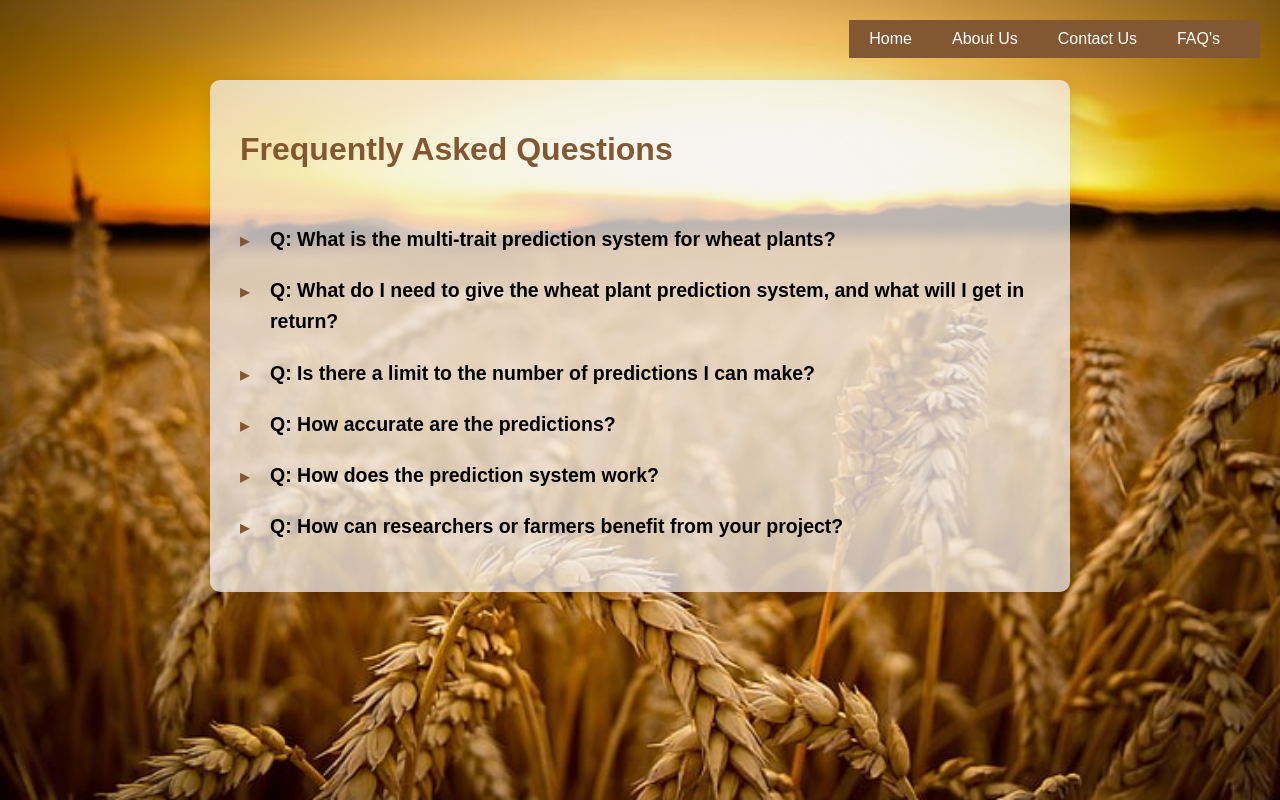
After one commit to shreyakatakam/Wheat-Pro, a Flask app: page /faqs in a window 1280 px wide. The commit adds this page. Run offline with Flask 3, Linux system fonts and the light colour scheme; parts of the project's set-up code (start-up, migrations or seed data) failed here and were passed over.

Commit message:
Final-Commit

```diff
--- a/my_flask_app/app.py
+++ b/my_flask_app/app.py
@@ -103,6 +103,10 @@ def input_csv():
 
     return render_template('input.html', columns=columns, rows=rows)
 
+@app.route('/faqs')
+def faqs():
+    return render_template('faqs.html')
+
 @app.route('/output_csv')
 def output_csv():
     # Replace 'your_csv_file_path.csv' with the actual path to your CSV file
@@ -117,5 +121,6 @@ def output_csv():
 
     return render_template('output.html', columns=columns, rows=rows)
 
+
 if __name__ == '__main__':
     app.run(host='0.0.0.0', debug=True)
--- a/my_flask_app/static/styles.css
+++ b/my_flask_app/static/styles.css
@@ -60,12 +60,19 @@ th {
     border-radius: 10px;
     box-shadow: 0 0 20px rgba(94, 68, 68, 0.142);
     text-align: center;
-    position: absolute;
+    position:absolute;
     bottom: 0;
     right: 0;
     margin: 20px;
     padding: 20px;
 
+}
+#logo-contact {
+    max-width: 60px; /* Adjust the width as needed */
+    border-radius: 50%;
+    position: absolute;
+    top: 20px; /* Adjust the top position as needed */
+    left: 20px; /* Adjust the left position as needed */
 }
 .about_container{
     max-width: 650px;
@@ -134,3 +141,37 @@ body.contact-page {
     background-size: cover;
     background-repeat: no-repeat;
 }
+#logo {
+    max-width: 60px; /* Adjust the width as needed */
+    border-radius: 50%;
+}
+nav {
+    display: flex;
+    align-items: center;
+}
+
+nav a {
+    margin: 0 10px; /* Add spacing between navigation links */
+    color: #fff; /* Set text color to white */
+    text-decoration: none; /* Remove underline */
+}
+
+.header {
+    top:0;
+    background-color: #835731;
+    color: #fff; /* Set text color to white */
+    padding: 5px;
+    display: flex;
+    justify-content: space-between;
+    align-items: center;
+}
+
+
+.footer {
+    background-color: #333; /* Set the background color for the footer */
+    color: #fff; /* Set text color to white */
+    text-align: center;
+    position: fixed;
+    bottom: 0;
+    width: 100%;
+}
--- a/my_flask_app/templates/contact.html
+++ b/my_flask_app/templates/contact.html
@@ -9,8 +9,9 @@
 </head>
 <body class="contact-page">
     {% include 'nav.html' %}
+
     <div class="contact_container">
-
+        <img src="{{ url_for('static', filename='logoq.jpeg') }}" alt="Logo" id="logo-contact">
         <h1>Contact Us</h1>
 
         <div class="contact-details">
@@ -19,8 +20,7 @@
             </p>
             <div class="contact-info">
                 <p><strong>Address:</strong> KMIT, Hyderabad</p>
-                <p><strong>Phone:</strong> +91 XXXXXXXXXX</p>
-                <p><strong>Email:</strong> info@example.com</p>
+                <p><strong>Email: </strong><a href="mailto:multitrait.prediction@gmail.com" style="color: black;">multitrait.prediction@gmail.com</a></p>
             </div>
             <p>
                 If you have any inquiries or would like to get in touch, please feel free to contact us using the provided information.
--- /dev/null
+++ b/my_flask_app/templates/faqs.html
@@ -0,0 +1,130 @@
+
+<!DOCTYPE html>
+<html lang="en">
+<head>
+    <meta charset="UTF-8">
+    <meta name="viewport" content="width=device-width, initial-scale=1.0">
+    <link rel="stylesheet" href="{{ url_for('static', filename='styles.css') }}">
+    <title>FAQs</title>
+    <style>
+        body {
+            font-family: 'Arial', sans-serif;
+            background-image:url('wheat_img1.jpeg') center/cover no-repeat fixed;
+            margin: 0;
+            padding: 0;
+        }
+
+        .container {
+            max-width: 800px;
+            margin: 80px auto;
+            background-color:rgba(245, 241, 241, 0.729);
+            padding: 30px;
+            border-radius: 10px;
+            box-shadow: 0 0 20px rgba(0, 0, 0, 0.1);
+            text-align: left;
+        }
+
+
+        h1 {
+            color: #835731;
+        }
+
+        /* Add a style for hiding answers by default and styling the arrow icon */
+        .faq-item {
+            cursor: pointer;
+            position: relative;
+            padding-left: 30px;
+            margin-bottom: 20px;
+            font-size: 13px;
+            line-height: 1.6;
+            transition: color 0.3s ease;
+        }
+
+        .faq-item::before {
+            content: '\25B8'; /* Unicode right arrow character */
+            position: absolute;
+            left: 0;
+            font-size: 20px;
+            color: #835731;
+            transition: transform 0.3s ease;
+        }
+
+        .faq-item.open::before {
+            transform: rotate(90deg);
+        }
+
+        .answer {
+            display: none;
+            margin-top: 10px;
+            font-size: 14px;
+            color: #555;
+        }
+
+        /* Style for links */
+        a {
+            color: #2980b9;
+            text-decoration: none;
+        }
+
+        /* Hover effect for links */
+        a:hover {
+            text-decoration: underline;
+        }
+    </style>
+</head>
+<body>
+    {% include 'nav.html' %}
+
+    <div class="container">
+        <h1>Frequently Asked Questions</h1>
+        <br>
+        <div class="faq-item" onclick="toggleAnswer('q1')">
+            <h2>Q: What is the multi-trait prediction system for wheat plants?</h2>
+            <p id="q1" class="answer">A: Our multi-trait prediction system is an innovative technology that uses advanced data analytics to forecast and optimize various traits in wheat plants. It empowers farmers with insights into crucial factors affecting crop yield and quality.</p>
+        </div>
+
+        <div class="faq-item" onclick="toggleAnswer('q2')">
+            <h2>Q: What do I need to give the wheat plant prediction system, and what will I get in return?</h2>
+            <p id="q2" class="answer">A: You just need to share the genetic code of your wheat plant, called the "allele sequence," and our system will tell you predictions for different traits, like yield and quality. It's like getting personalized insights for your wheat crops.</p>
+        </div>
+        <div class="faq-item" onclick="toggleAnswer('q3')">
+            <h2>Q:  Is there a limit to the number of predictions I can make?</h2>
+            <p id="q3" class="answer">A: No, there is no strict limit. You can make predictions based on your needs, and the system will provide results promptly.</p>
+        </div>
+        <div class="faq-item" onclick="toggleAnswer('q4')">
+            <h2>Q:  How accurate are the predictions?</h2>
+            <p id="q4" class="answer">A:  The accuracy of predictions depends on the quality and diversity of the training data. We continuously refine our models to improve accuracy and provide reliable results.</p>
+        </div>
+
+        <div class="faq-item" onclick="toggleAnswer('q5')">
+            <h2>Q:  How does the prediction system work?</h2>
+            <p id="q5" class="answer">A:   The system utilizes machine learning models trained on diverse data sets to predict traits such as Grain Yield, Grain Filling Duration, Plant Height and other important characteristics based on the provided allele sequences.</p>
+        </div>
+        <div class="faq-item" onclick="toggleAnswer('q6')">
+            <h2>Q:   How can researchers or farmers benefit from your project?</h2>
+            <p id="q6" class="answer">A:   Researchers and farmers benefit by gaining valuable insights into wheat genetics and crop traits, enabling informed decision-making for enhanced productivity and sustainable farming practices.</p>
+        </div>
+
+
+    </div>
+
+
+    <script src="{{ url_for('static', filename='script.js') }}"></script>
+
+    <script>
+        // JavaScript function to toggle the visibility of answers
+        function toggleAnswer(questionId) {
+            var answer = document.getElementById(questionId);
+            var faqItem = answer.previousElementSibling;
+
+            if (answer.style.display === 'none') {
+                answer.style.display = 'block';
+                faqItem.classList.add('open');
+            } else {
+                answer.style.display = 'none';
+                faqItem.classList.remove('open');
+            }
+        }
+    </script>
+</body>
+</html>
--- a/my_flask_app/templates/input.html
+++ b/my_flask_app/templates/input.html
@@ -3,7 +3,7 @@
 <head>
     <meta charset="UTF-8">
     <meta name="viewport" content="width=device-width, initial-scale=1.0">
-    <title>CSV Viewer</title>
+    <title>Input CSV File</title>
     <style>
         table {
             width: 100%;
--- a/my_flask_app/templates/nav.html
+++ b/my_flask_app/templates/nav.html
@@ -31,5 +31,6 @@
         <li><a href="/">Home</a></li>
         <li><a href="/about">About Us</a></li>
         <li><a href="/contact">Contact Us</a></li>
+        <li><a href="/faqs">FAQ's</a></li>
     </ul>
 </nav>
--- a/my_flask_app/templates/output.html
+++ b/my_flask_app/templates/output.html
@@ -3,7 +3,7 @@
 <head>
     <meta charset="UTF-8">
     <meta name="viewport" content="width=device-width, initial-scale=1.0">
-    <title>CSV Viewer</title>
+    <title>Output CSV File</title>
     <style>
         table {
             width: 100%;
```
Also changed, not shown: my_flask_app/templates/index.html (+11 -6 lines), my_flask_app/templates/predictions.html (+23 -7 lines), my_flask_app/static/logoq.jpeg (added).
